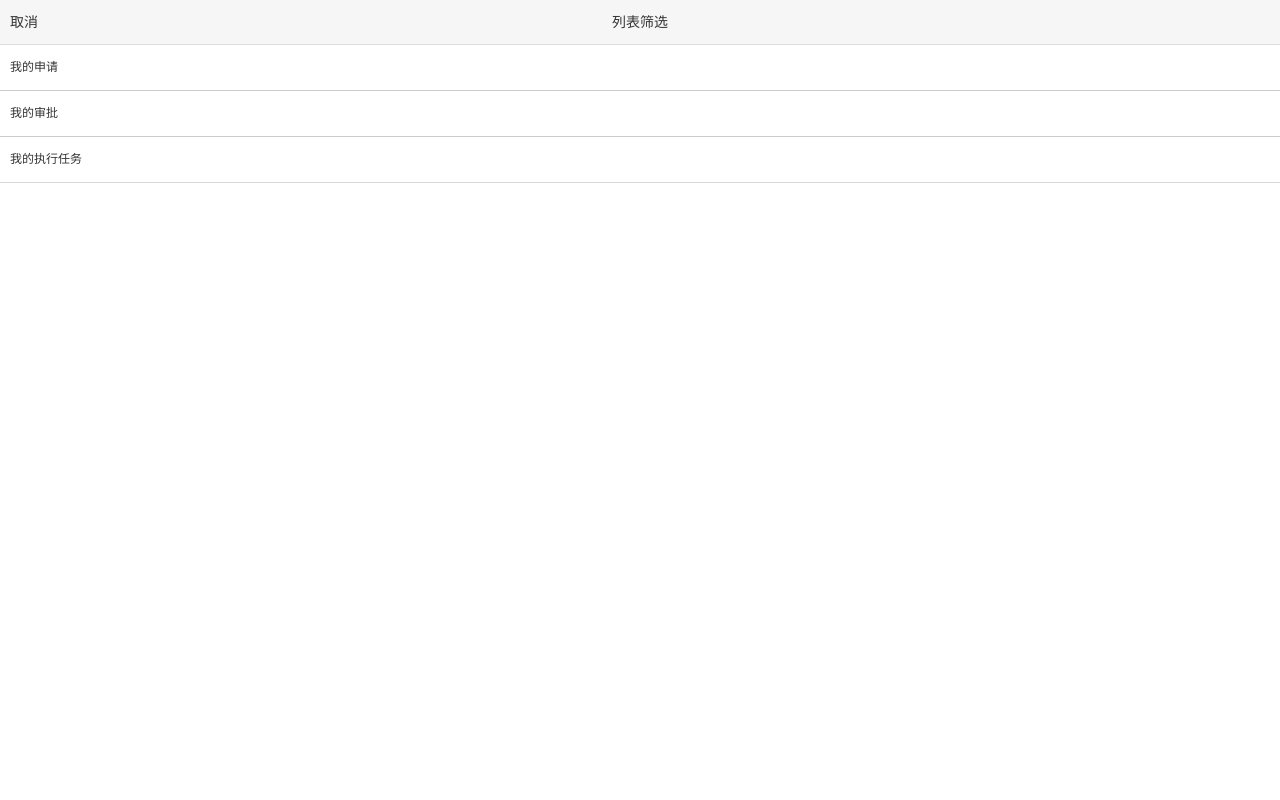
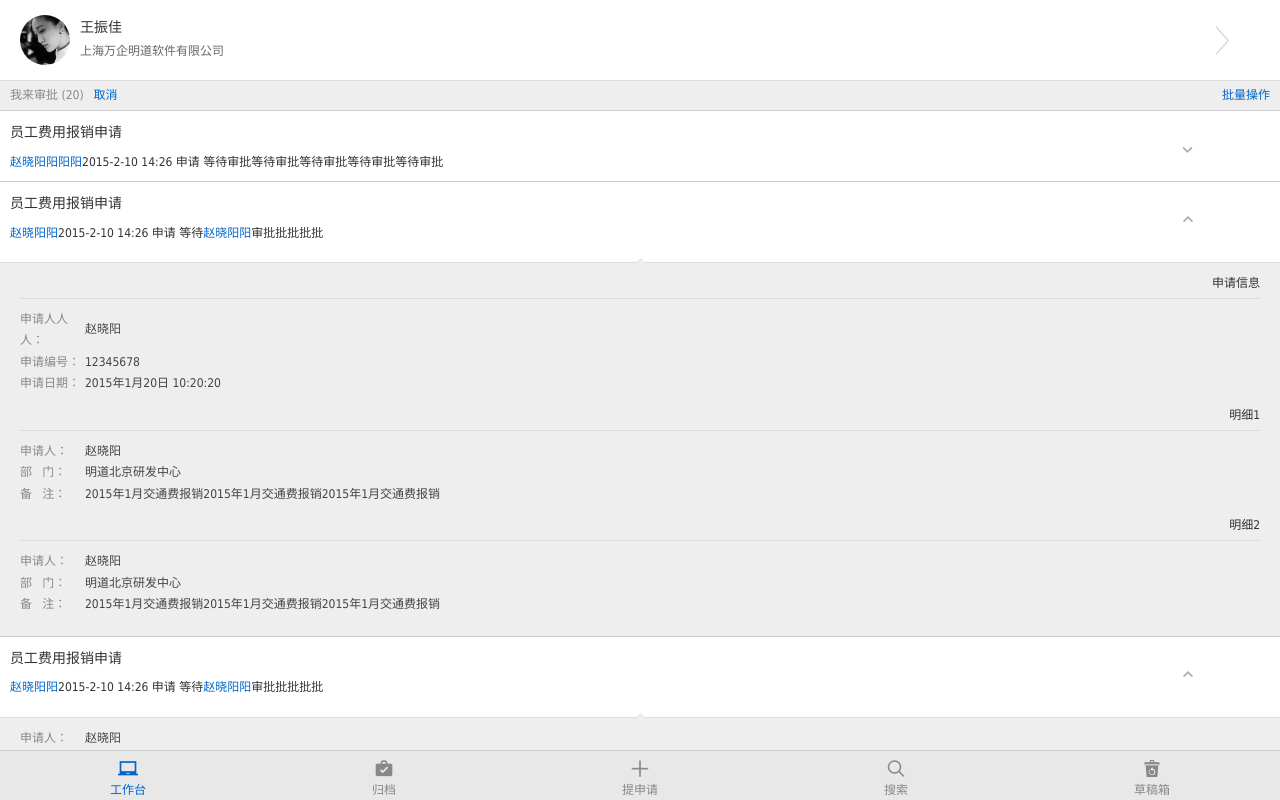
Before and after one commit to sun-zhao/MD_OA_app, a plain HTML site: page view/list.html in a window 1280 px wide. Shown: the top 800 px of the page. Drawn offline with Linux system fonts and the light colour scheme.

Commit message:
step2，list

```diff
--- a/css/mstyles.css
+++ b/css/mstyles.css
@@ -284,10 +284,14 @@ pre {
 .header_large{height:80px;background-image:url(../img/arrow_r.png);background-position:96% center;background-repeat:no-repeat;background-size:13px;}
 .header_large p{line-height:24px;}
 .footer_tool,.footer_app{height:49px;border-top:1px solid #ccc;background:#e8e8e8;position:absolute;left:0;bottom:0;right:0;}
-.footer_tool span{display:inline-block;width:25%;height:49px;float: left;text-align: center;color:#888;}
+.footer_tool span{display:inline-block;width:20%;height:49px;float: left;text-align: center;color:#888;position: relative;}
 .footer_tool span i{display:block;margin:7px 0 2px 0;font-size:20px;}
 .footer_tool span i.icon-search2{font-size:18px;margin:8px 0 3px 0}
 .footer_tool span.current{color:#06c;}
+.footer_tool span:last-child i{margin:9px 0 3px 0;}
+.footer_tool span:last-child i:last-child{position: absolute;font-size:10px;left:50%;top:7px;margin-left:-5px;color:#fff;}
+
+
 .btn_items_bt{width:100%;height:50px;line-height:50px;position: absolute;left:0;bottom:-50px;transition:0.3s;-webkit-transition:0.3s;}
 .btn_items_bt span{display:inline-block;width:50%;height:50px;line-height:50px;text-align:center;float: left;color:#fff;font-size:14px;}
 .btn_items_bt.current{bottom:0;transition:0.3s;-webkit-transition:0.3s;z-index:3;}
--- a/view/list.html
+++ b/view/list.html
@@ -180,10 +180,10 @@
 	</div>
 	<!--批量操作时候出现的按钮组begin-->
 	<!--汉堡包键begin-->
-	<span class="humBtn font22"><i class="icon-menu"></i></span>
+	<!--<span class="humBtn font22"><i class="icon-menu"></i></span>-->
 	<!--汉堡包键over-->
 	<!--右侧滑出begin-->
-	<section class="rightCount current" title="第1级">
+	<section class="rightCount" style="display: none;" title="第1级">
 		<header class="header clearfix">
 			<span class="floatleft font14" id="">取消</span>
 			<!--<span class="floatleft"><i class="icon-iback font22"></i></span>-->
@@ -234,14 +234,14 @@
 			</ul>
 		</div>
 	</section>
-
 	<!--右侧滑出over-->
-	<div class="mask"></div>
+	<div class="mask"  style="display: none;"></div>
 	<footer class="footer_tool">
 		<span class="current"><i class="icon-laptop-chromebook"></i>工作台</span>
 		<span><i class="icon-play-install"></i>归档</span>
+		<span><i class="icon-plus"></i>提申请</span>
 		<span><i class="icon-search2"></i>搜索</span>
-		<span><i class="icon-plus"></i>新建表单</span>
+		<span><i class="icon-bin2 font17"></i><i class="icon-rotate-left"></i>草稿箱</span>
 	</footer>
 </div>
 </body>
```
Also changed, not shown: view/login.html (+1 -5 lines), view/step2.html (+5 -1 lines), manifest.json.
